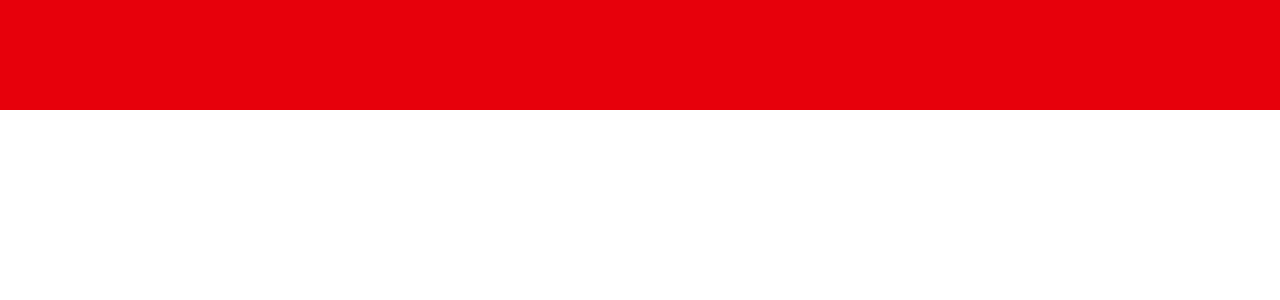
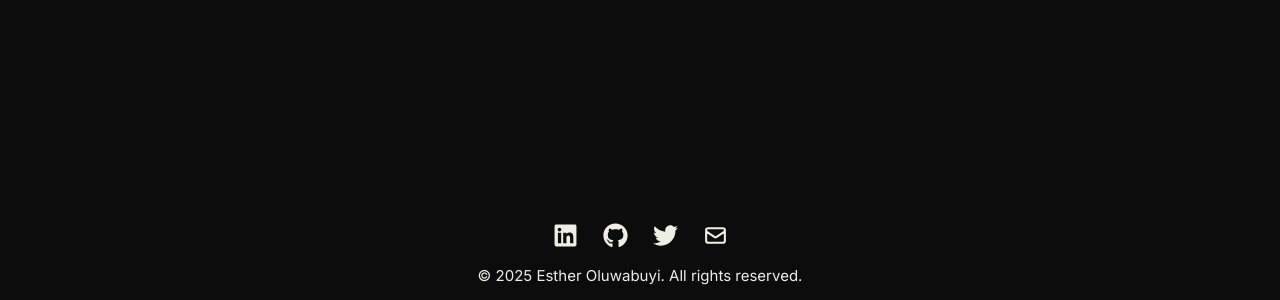
Before and after one commit to estheroluwabuyi/My-Portfolio, a React (Vite) app: page /contact in a window 1280 px wide. Shown: the part 690-990 px from the top of the page. Before the commit the page ends 800 px from the top, so only its background shows below. Built offline with nearby package versions, Linux system fonts and the light colour scheme.

Commit message:
feat: implement Footer section. fix tarnsitions

```diff
--- a/src/components/NavBar.jsx
+++ b/src/components/NavBar.jsx
@@ -30,7 +30,7 @@ function NavBar() {
     window.addEventListener("scroll", handleScroll);
 
     // clean up function
-    // return () => window.removeEventListener("scroll", handleScroll);
+    return () => window.removeEventListener("scroll", handleScroll);
   }, []);
 
 
@@ -47,7 +47,7 @@ function NavBar() {
   return (
     <nav
       className={`fixed top-0 left-0 z-150 w-full px-[2rem] py-[1rem] md:py-[2rem] flex justify-between items-center md:justify-around font-poppins transition-colors duration-300 ${
-        scrolled ? "bg-black/30 backdrop-blur-md border-b border-white/10" : "bg-transparent"
+        scrolled ? "bg-secondary/30 backdrop-blur-md border-b border-white/10" : "bg-transparent"
       }`}
     >
       <div className="text-[3rem] md:text-[4rem] font-great-vibes font-semibold tracking-wide">
@@ -102,7 +102,7 @@ function NavBar() {
                   <NavLink
                     key={index}
                     to={link}
-                    className="p-[1.5rem] bg-primary w-full text-center rounded-lg hover:bg-primary/90 transition mobile-link "
+                    className="p-[1.5rem] bg-primary w-full text-center rounded-lg hover:bg-primary/90 transition mobile-link duration-600 linear"
                   >
                     {text}
                   </NavLink>
@@ -118,7 +118,7 @@ function NavBar() {
           <NavLink
             key={index}
             to={link}
-            className="p-[1.5rem] rounded-lg hover:bg-primary/90 hover:!text-secondary transition desktop-link"
+            className="p-[1.5rem] rounded-lg hover:bg-primary/90 hover:!text-secondary transition desktop-link duration-1000 linear "
           >
             {text}
           </NavLink>
--- a/src/components/sections/Footer.jsx
+++ b/src/components/sections/Footer.jsx
@@ -1,22 +1,44 @@
-import Esther from "/images/avatar-esther.jpg";
+import { FaLinkedin, FaGithub, FaTwitter } from "react-icons/fa";
+import { HiOutlineMail } from "react-icons/hi";
 
+function Footer({ bg = "" }) {
+  return (
+    <div className={`relative flex justify-center items-center flex-col gap-7 z-200 ${bg} py-5 px-5`}>
+      <div className="flex gap-10 text-[2rem] md:text-[2.5rem] justify-between">
+        <a
+          href="https://www.linkedin.com/in/esther-oluwabuyi-838651234/"
+          target="_blank"
+          rel="noopener noreferrer"
+        >
+          <FaLinkedin className=" transition hover:scale-110 duration-600 ease-in-out hover:opacity-80" />
+        </a>
+        <a
+          href="https://github.com/estheroluwabuyi"
+          target="_blank"
+          rel="noopener noreferrer"
+        >
+          <FaGithub className=" transition hover:scale-110 duration-600 ease-in-out hover:opacity-80" />
+        </a>
+        <a
+          href="https://x.com/thecodegirlie_"
+          target="_blank"
+          rel="noopener noreferrer"
+        >
+          <FaTwitter className=" transition hover:scale-110 duration-600 ease-in-out hover:opacity-80" />
+        </a>
+        <a href="mailto:estheroluwabuyi@gmail.com">
+          <HiOutlineMail className=" transition hover:scale-110 duration-600 ease-in-out hover:opacity-80" />
+        </a>
+      </div>
 
-function Footer({bg=""}) {
-    return (
-        <div className={`relative z-200 ${bg}`}>
-             <div className="w-[110px] h-[110px] md:w-[130px] md:h-[130px] rounded-[50%] border-2 border-primary bg-secondary p-[2.5px] mb-7">
-                      <img
-                        src={Esther}
-                        alt="Esther's avatar"
-                        loading="eager"
-                        className="w-full h-full rounded-[50%] object-cover"
-                      />
-                    </div>
-
-            HELLO FOOTER
-            Lorem ipsum, dolor sit amet consectetur adipisicing elit.
-        </div>
-    )
+      <div className="text-center md:text-[1.5rem]">
+        <p>
+          &copy; {new Date().getFullYear()} Esther Oluwabuyi. All rights
+          reserved.
+        </p>
+      </div>
+    </div>
+  );
 }
 
-export default Footer
+export default Footer;
--- a/src/components/sections/Hero.jsx
+++ b/src/components/sections/Hero.jsx
@@ -3,7 +3,7 @@ import { Link } from "react-router-dom";
 import LinkedParticles from "../LinkedParticles";
 import Esther from "/images/avatar-esther.jpg";
 import { motion } from "framer-motion";
-import resume from "/pdf/Oluwabuyi_Esther_CV.pdf";
+import resume from "/pdf/Esther_Oluwabuyi_CV.pdf";
 
 function Hero() {
   return (
@@ -39,13 +39,13 @@ function Hero() {
 
           <div className="flex gap-[2.5rem]  mt-6 justify-center">
             <a href={resume} download>
-              <button className="px-7 py-3.5 bg-primary text-secondary rounded-lg font-semibold hover:bg-transparent border hover:border-primary  hover:text-primary transition md:px-10 md:py-5 sm:px-8 sm:py-4 hover:scale-105">
+              <button className="px-7 py-3.5 bg-primary text-secondary rounded-lg font-semibold hover:bg-transparent border hover:border-primary  hover:text-primary transition md:px-10 md:py-5 sm:px-8 sm:py-4 hover:scale-105 duration-600 ease-in-out ">
                 View Resume
               </button>
             </a>
 
             <Link to="/projects">
-              <button className="px-7 py-3.5 border border-primary text-primary rounded-lg font-semibold hover:bg-primary hover:text-secondary transition md:px-10 md:py-5 sm:px-8 sm:py-4 hover:scale-105">
+              <button className="px-7 py-3.5 border border-primary text-primary rounded-lg font-semibold hover:bg-primary hover:text-secondary transition md:px-10 md:py-5 sm:px-8 sm:py-4 hover:scale-105 duration-600 ease-in-out ">
                 See Projects
               </button>
             </Link>
--- a/src/pages/Contact.jsx
+++ b/src/pages/Contact.jsx
@@ -1,7 +1,11 @@
+import Footer from "../components/sections/Footer"
+
 function Contact() {
     return (
-        <div className="bg-red-600 h-screen">
-          HELLO WORLD
+        <div className="bg-secondary pt-[7rem]  md:pt-[10rem]">
+         <div className=" h-screen">HELLO WORLD </div>
+
+               <Footer />
         </div>
     )
 }
```
Also changed, not shown: 1 other file (tests, documents, lock files or other folders).
